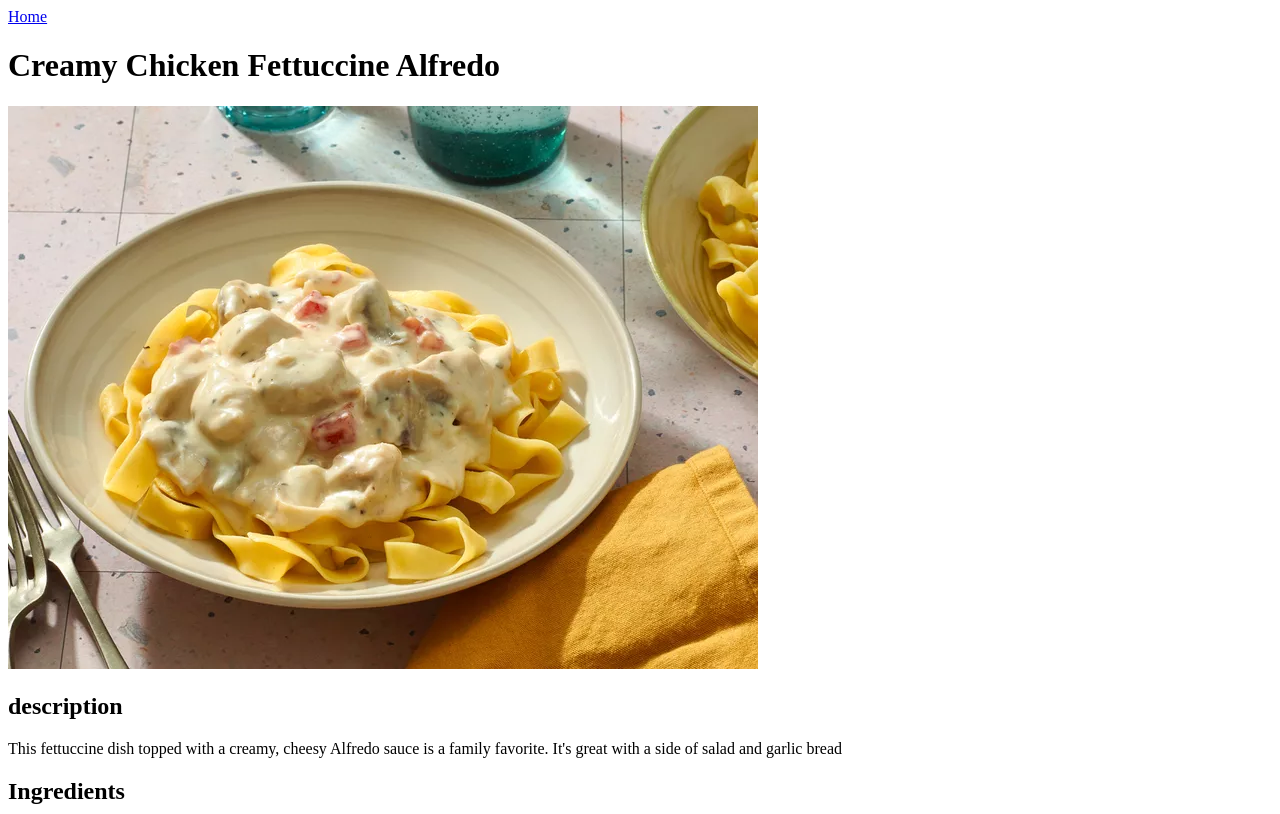
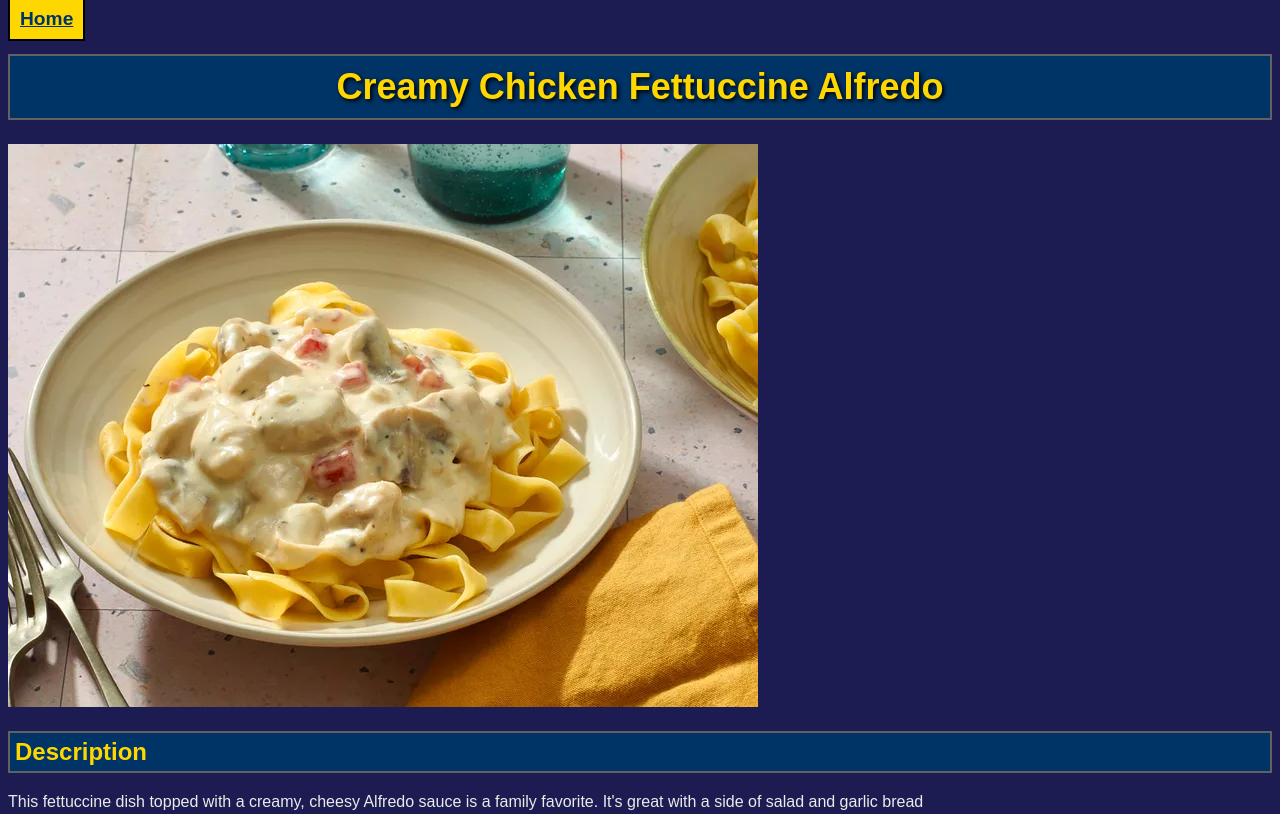
Before and after one commit to dev-maddie/odin-recipes, a plain HTML site: page recipes/Fettuccine.html in a window 1280 px wide. Shown: the top 814 px of the page. Drawn offline with Linux system fonts and the light colour scheme.

Commit message:
Added basic CSS to website

```diff
--- a/recipes/Fettuccine.html
+++ b/recipes/Fettuccine.html
@@ -4,12 +4,13 @@
     <meta charset="UTF-8">
     <meta name="viewport" content="width=device-width, initial-scale=1.0">
     <title>Creamy Chicken Fettuccine Alfredo</title>
+    <link rel="stylesheet" href="../styles.css">
 </head>
 <body>
-    <a href="../index.html">Home</a>
-    <h1>Creamy Chicken Fettuccine Alfredo</h1>
+    <a href="../index.html" class="home-link">Home</a>
+    <h1 id="home-page-title">Creamy Chicken Fettuccine Alfredo</h1>
     <img src="../images/Fettuccine.webp"alt="picture of finished recipe">
-    <h2>description</h2>
+    <h2>Description</h2>
     <p>This fettuccine dish topped with a creamy, cheesy Alfredo sauce is a family favorite.
         It's great with a side of salad and garlic bread</p>
 
@@ -42,5 +43,6 @@
             <li>Stir in chicken mixture, tomatoes, and sour cream. Serve over cooked fettuccine.</li>
             <li>Enjoy!</li>
         </ol>
+        <a href="../index.html" class="home-link">Home</a>
 </body>
 </html>
--- /dev/null
+++ b/styles.css
@@ -0,0 +1,46 @@
+body{
+    font-family: Arial, Helvetica, sans-serif;
+    background-color: rgb(28, 28, 83);
+    color: rgb(235, 235, 235)
+}
+
+#home-page-title{
+    color: #FFD700; /* Gold for Odin's royalty and power */
+    background-color: #003366; /* Dark Blue for wisdom */
+    font-size: 36px;
+    font-family: 'Arial', sans-serif;
+    padding: 10px;
+    text-align: center;
+    border: 2px solid #616161; /* Silver border for mysticism */
+    text-shadow: 2px 2px 4px #000000; /* Black shadow for contrast and mystery */
+}
+
+.page-links{
+    color: #FFD700;
+    font-size: 18px;
+    line-height: 30px;
+    text-shadow: 2px 2px 4px #5e5e5e;
+
+}
+
+.home-link{
+    border: 2px solid black;
+    padding: 10px;
+    background-color: gold;
+    color: #003366;
+    font-weight: bold;
+    font-size: larger;
+}
+
+h2{
+    background-color: #003366;
+    color: #FFD700;
+    font-weight: 800;
+    padding: 5px;
+    border: 2px solid #616161;
+}
+
+ol li{
+    line-height: 30px;
+
+}
```
Also changed, not shown: recipes/Fries.html (+5 -3 lines), recipes/Hamburger.html (+5 -3 lines).
